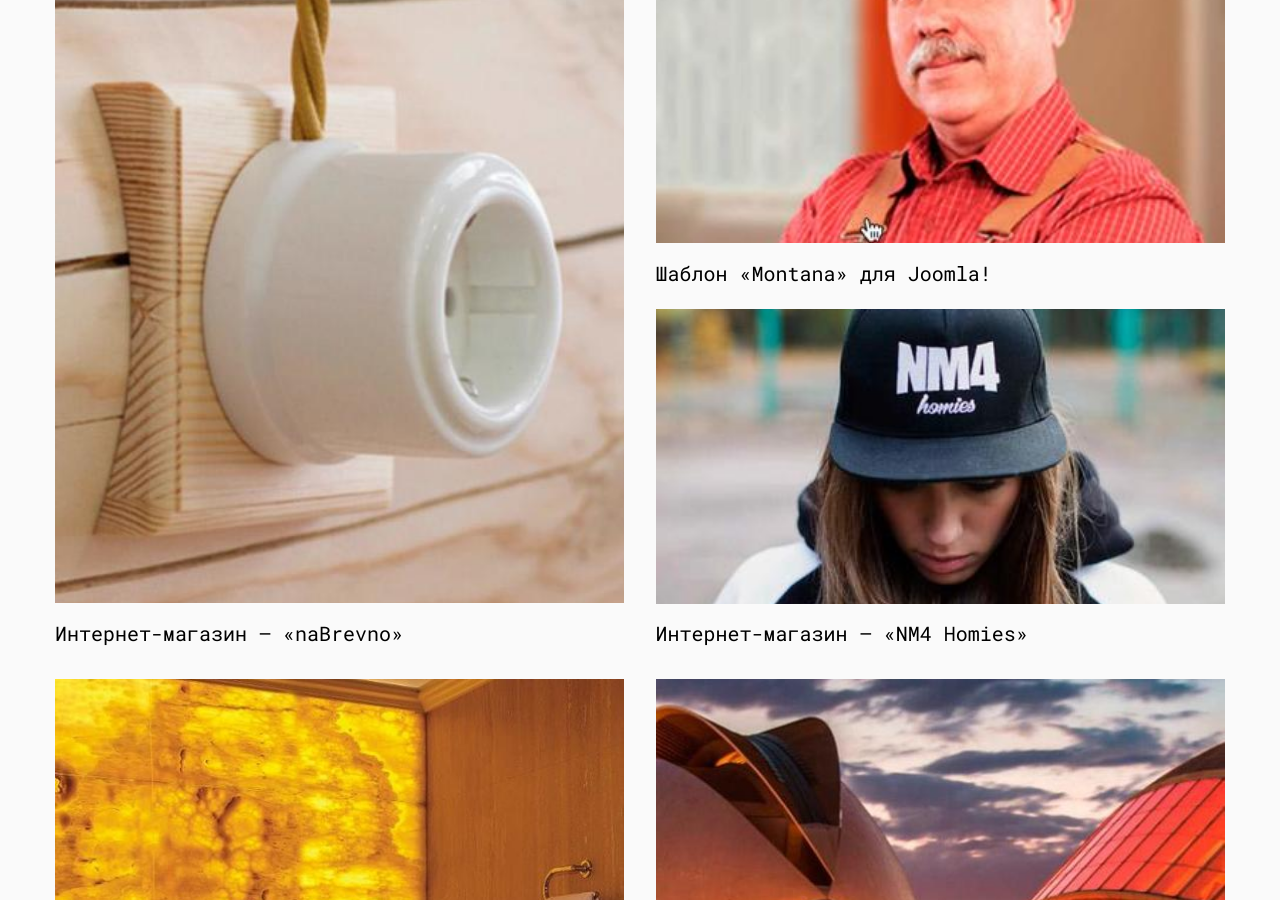
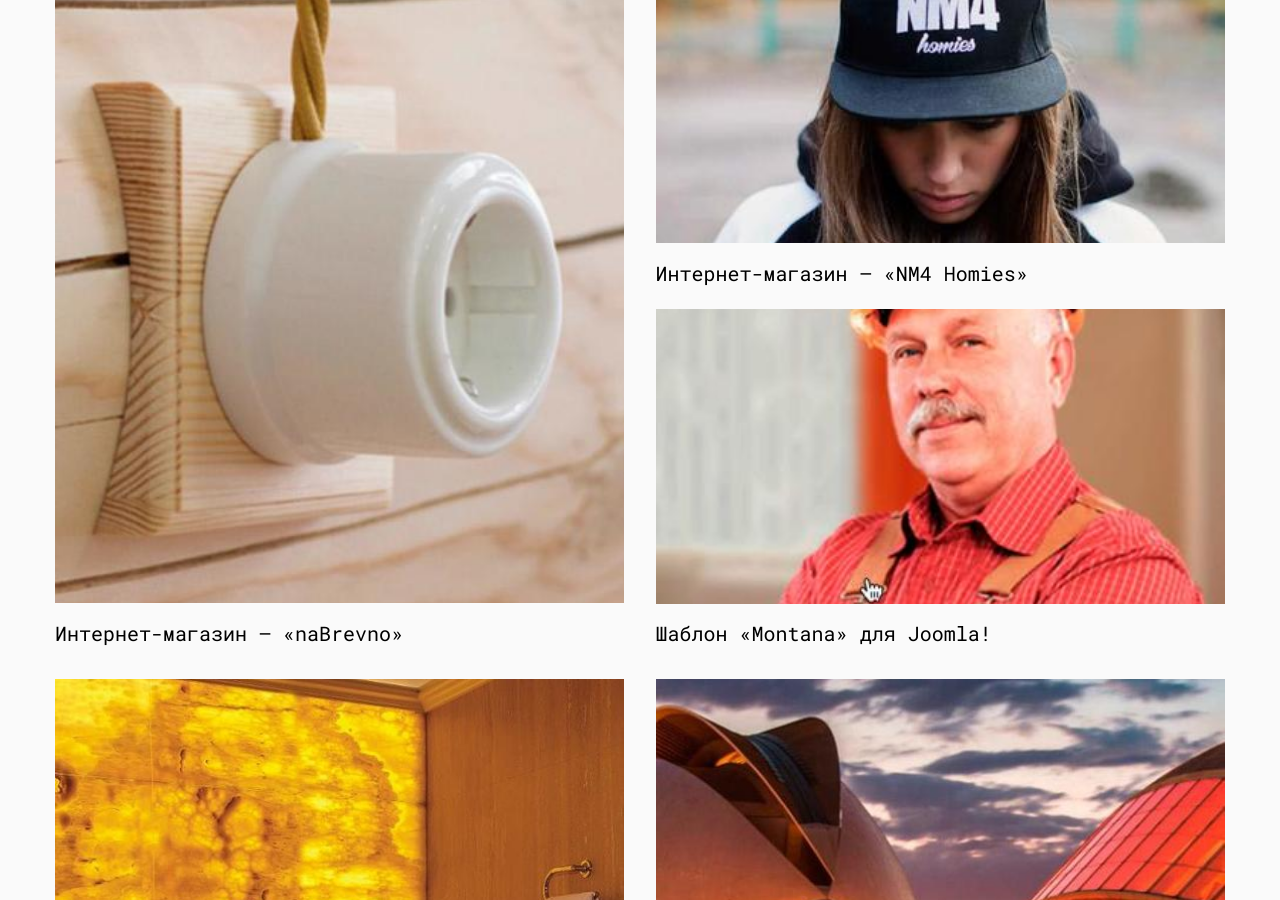
Before and after one commit to maibatsu/maibatsu.github.io, a Jekyll site: the page built from index.html, in a window 1280 px wide and 900 px high, scrolled down 555 px. Built offline with Jekyll 4.4.1, drawn with Linux system fonts in a browser that asks for light colours.

Commit message:
[hotfix]

```diff
--- a/_includes/home-page.html
+++ b/_includes/home-page.html
@@ -26,16 +26,16 @@
           </a>
       </div>
       <div class="tiles__col">
+        <a href="http://nm4homies.ru/" rel="noopener noreferrer" target="_blank" class="teaser teaser--small">
+          <img src="assets/img/works/nm4.jpg" alt="NM4 Homies — производитель streatwear одежды для сноубордистов и ньюскул лыжников" class="teaser__picture">
+          <div class="teaser__title">
+            <p>Интернет-магазин — «NM4&nbsp;Homies»</p>
+          </div>
+        </a>
         <a href="#" rel="noopener noreferrer" target="_blank" class="teaser teaser--small">
           <img src="assets/img/works/montana.jpg" alt="Montana"  class="teaser__picture">
             <div class="teaser__title">
               <p>Шаблон «Montana» для Joomla!</p>
-            </div>
-          </a>
-          <a href="http://nm4homies.ru/" rel="noopener noreferrer" target="_blank" class="teaser teaser--small">
-            <img src="assets/img/works/nm4.jpg" alt="NM4 Homies — производитель streatwear одежды для сноубордистов и ньюскул лыжников" class="teaser__picture">
-            <div class="teaser__title">
-              <p>Интернет-магазин — «NM4&nbsp;Homies»</p>
             </div>
           </a>
       </div>
```
